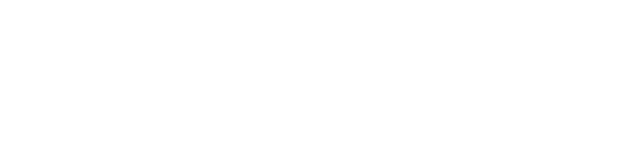
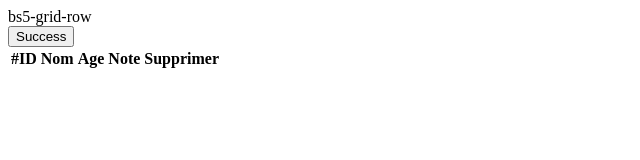
Before and after one commit to simo-eldev/school-student-management-Web-based, a website: page index.html in a window 1280 px wide. Shown: the whole page, without its empty margins (0-640 px from the left). Drawn offline with Linux system fonts and the light colour scheme.

```diff
--- a/index.html
+++ b/index.html
@@ -4,8 +4,38 @@
     <meta charset="UTF-8">
     <meta name="viewport" content="width=device-width, initial-scale=1.0">
     <title>Student Management</title>
+    <link rel="stylsheet" href="/node_modules/bootstrap/dist/css/bootstrap.css" media="all">
 </head>
 <body>
+
+
+  <div
+    class="container-fluid"
+  >
+    bs5-grid-row
+  </div>
+
+  <button type="button" class="btn btn-success">Success</button>
+
+
+  </div>
+
+  <div class="table-responsive my-3">
+    <table class="table">
+        <thead>
+            <tr class="table-primary ">
+                <th class="sort-element" data-column="id" scope="col">#ID <span></span></th>
+                <th class="sort-element" data-column="name" scope="col">Nom <span></span></th>
+                <th class="sort-element" data-column="date" scope="col">Age <span></span></th>
+                <th class="sort-element" data-column="note" scope="col">Note <span></span></th>
+                <th scope="col">Supprimer</th>
+            </tr>
+        </thead>
+        <tbody class="liste-etudiants">
+
+        </tbody>
+    </table>
+</div>
 
 
 
--- a/package.json
+++ b/package.json
@@ -1,5 +1,5 @@
 {
   "dependencies": {
-    "bootstrap": "^5.3.3"
+    "bootstrap": "^5.3.1"
   }
 }
```
Also changed, not shown: 1 other file.
